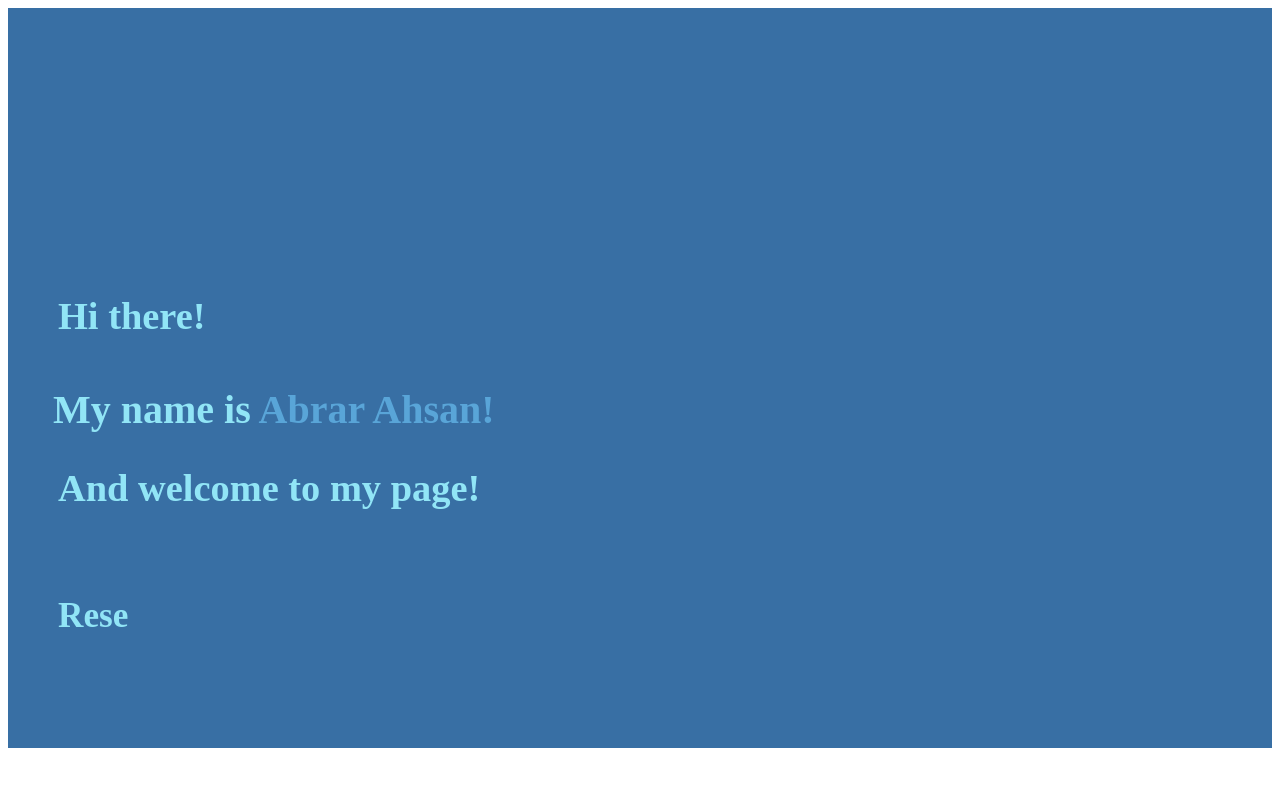
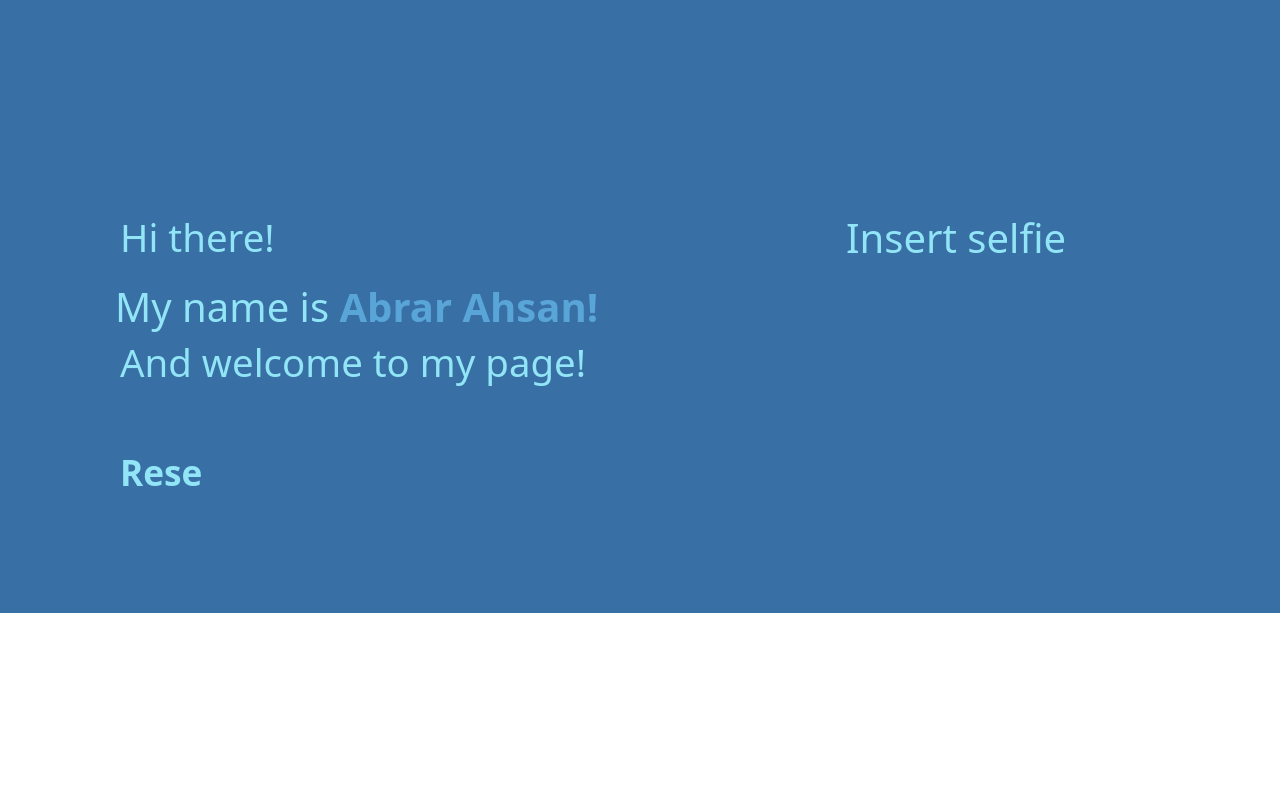
Before and after one commit to abrarahsan16/abrarahsan16.github.io, a React (Vite) app: page / in a window 1280 px wide. Shown: the top 786 px of the page. Built offline with nearby package versions, Linux system fonts and the light colour scheme.

Commit message:
fixed bootstrap on home

```diff
--- a/package.json
+++ b/package.json
@@ -34,6 +34,7 @@
     "eslint-plugin-jsx-a11y": "^6.4.1",
     "eslint-plugin-react": "^7.22.0",
     "eslint-plugin-react-hooks": "^4.2.0",
+    "react-bootstrap": "^1.6.1",
     "parcel": "^1.12.3",
     "prettier": "^2.3.2"
   },
--- a/src/App.js
+++ b/src/App.js
@@ -7,6 +7,7 @@ import Experience from "./Components/Experience";
 import Projects from "./Components/Projects";
 import Resume from "./Components/Resume";
 import Footer from "./Components/Footer";
+import "bootstrap/dist/css/bootstrap.min.css";
 import "./style.css";
 import "./App.css";
 
--- a/src/Components/Home/About.js
+++ b/src/Components/Home/About.js
@@ -3,7 +3,11 @@ import { Container, Row, Col } from "react-bootstrap";
 
 const About = () => {
   return (
-    <Container fluid className="home-about-section" id="about"></Container>
+    <Container fluid className="home-about-section" id="about">
+      <Container>
+        <Row></Row>
+      </Container>
+    </Container>
   );
 };
 export default About;
--- /dev/null
+++ b/src/Components/Home/Experience.js
@@ -0,0 +1,2 @@
+//Highlight all the jobs
+export default Experience;
--- a/src/Components/Home/Home.js
+++ b/src/Components/Home/Home.js
@@ -2,6 +2,8 @@ import React from "react";
 import { Container, Row, Col } from "react-bootstrap";
 import Type from "./Typewriter";
 //import About from "./About";
+//import Experiences from "./Experience";
+//import Projects from "./Projects";
 
 const Home = () => {
   return (
@@ -9,7 +11,7 @@ const Home = () => {
       <Container fluid className="home-section" id="home">
         <Container className="home-content">
           <Row>
-            <Col md={7} className="home-header">
+            <Col md={8} className="home-header">
               <h1 style={{ paddingBottom: 15 }} className="heading">
                 Hi there!
               </h1>
@@ -22,6 +24,10 @@ const Home = () => {
                 <Type />
               </div>
             </Col>
+
+            <Col md={4} style={{ paddingBottom: 15 }}>
+              <h1 className="home-header">Insert selfie</h1>
+            </Col>
           </Row>
         </Container>
       </Container>
--- /dev/null
+++ b/src/Components/Home/Projects.js
@@ -0,0 +1,2 @@
+//Highlight only major projects
+export default Projects;
--- a/src/style.css
+++ b/src/style.css
@@ -247,7 +247,7 @@ html {
 }
 
 .home-header {
-  padding-top: 80px !important;
+  padding-top: 40px !important;
 }
 
 .home-section {
```
Also changed, not shown: 8 other files (tests, documents, lock files or other folders).
